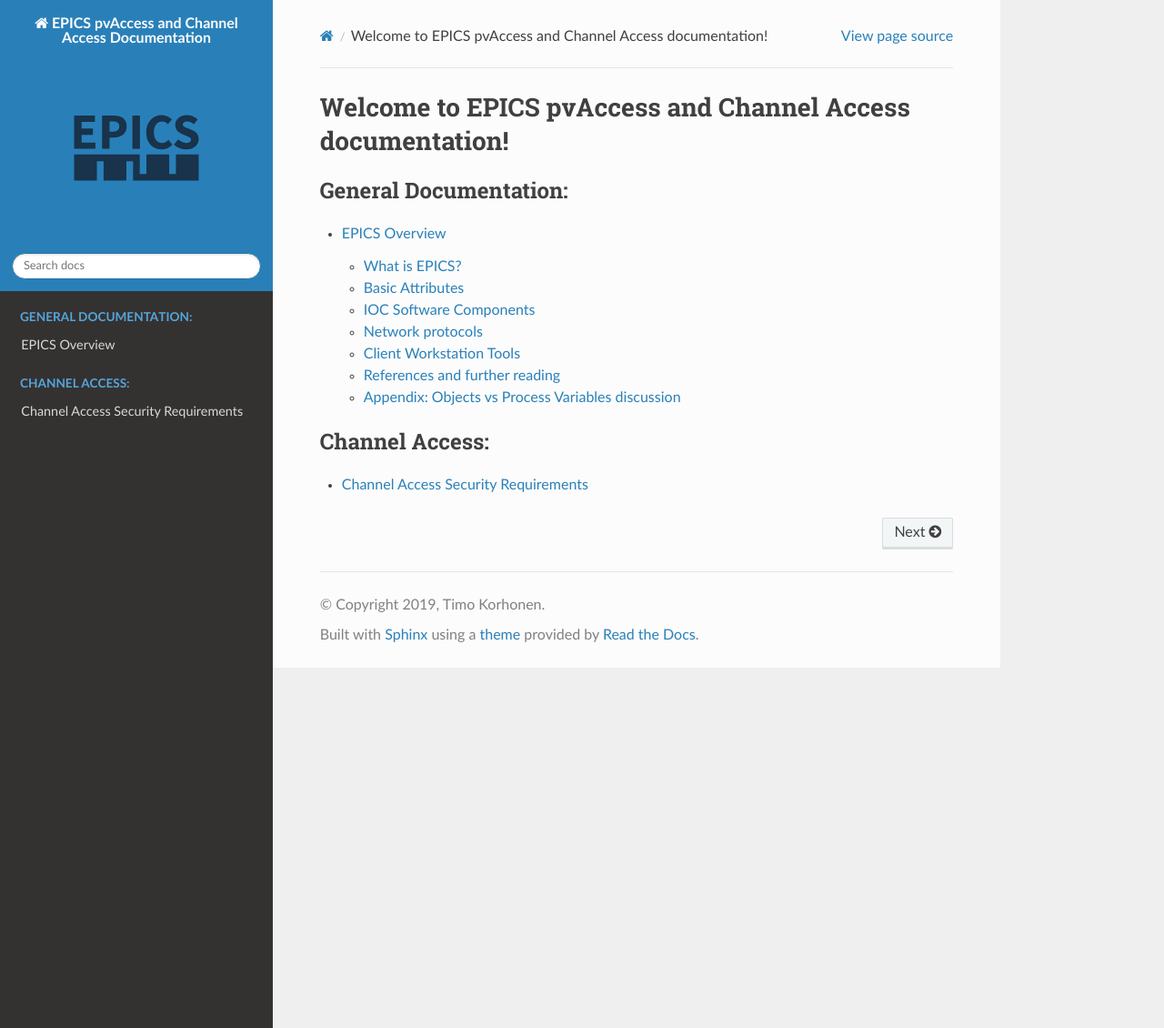
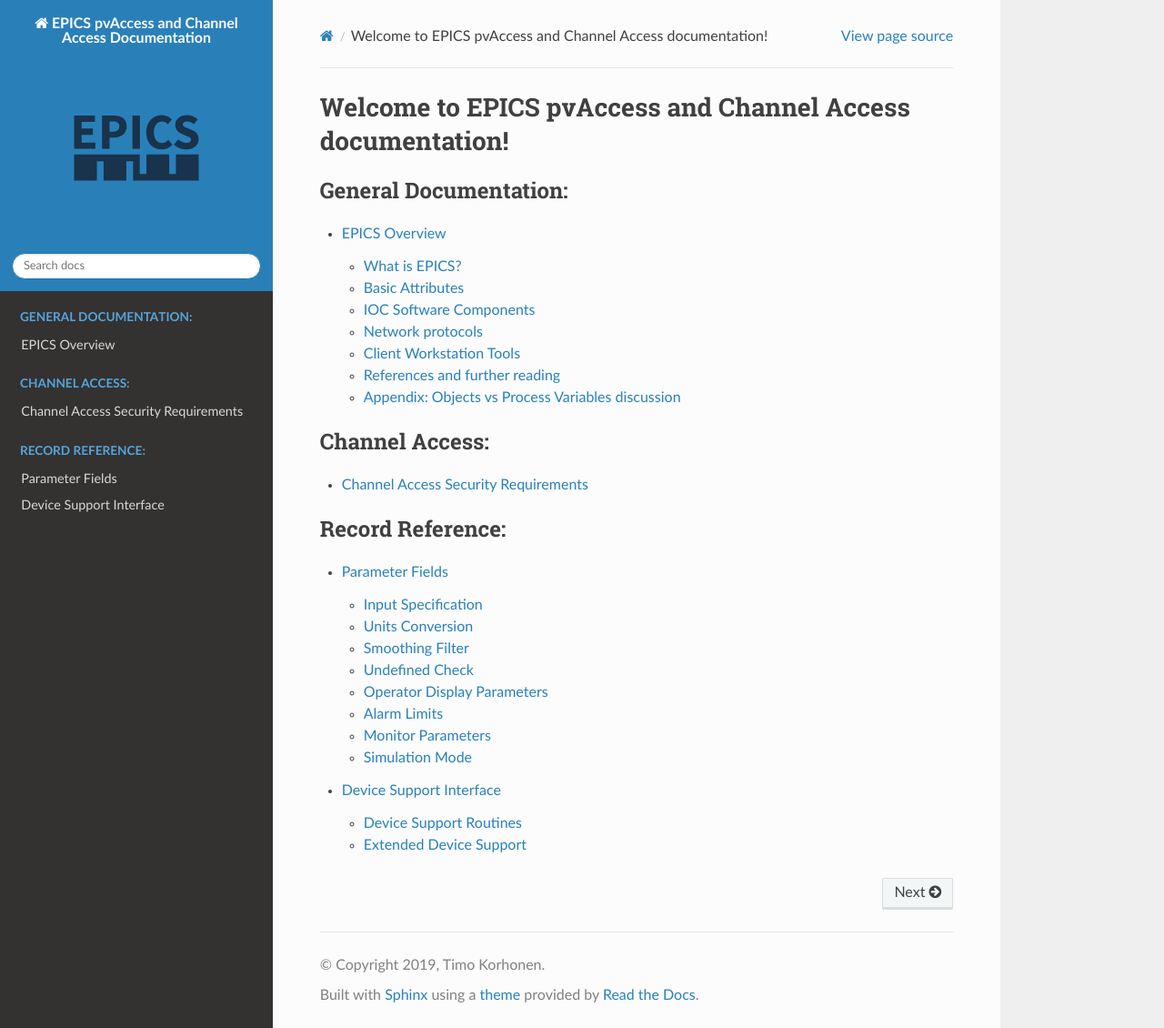
Before and after one commit to ttkorhonen/myDocument, a Sphinx documentation site: the page built from docs/index.rst, in a window 1280 px wide and 1130 px high. Shown: the whole window at 91% size. Built offline with Sphinx 7.4.7 and the Read the Docs theme 2.0.0, drawn with Linux system fonts in a browser that asks for light colours; pages that are not in the unit, such as notebooks, are missing from menus; some of the changed lines change nothing that is shown.

Commit message:
edited internal links and index

```diff
--- a/docs/index.rst
+++ b/docs/index.rst
@@ -22,4 +22,6 @@
 
 .. toctree::
    :maxdepth: 2
+   :caption: Record Reference:
+
    manual/airecord
--- a/docs/manual/airecord.rst
+++ b/docs/manual/airecord.rst
@@ -18,7 +18,7 @@
 The DTYP field selects which device support layer should be responsible
 for providing input data to the record. The ai device support layers
 provided by EPICS Base are documented in the `Device
-Support`_ section. External support
+Support <#device-support>`__ section. External support
 modules may provide additional device support for this record type. If
 not set explicitly, the DTYP value defaults to the first device support
 that is loaded for the record type, which will usually be the
@@ -28,7 +28,7 @@
 provides hardware address information that the device support uses to
 determine where the input data should come from. The format for the INP
 field value depends on the device support layer that is selected by the
-DTYP field. See `Address Specification`_
+DTYP field. See :ref:`Address Specification <#address-specification>`__
 for a description of the various hardware address formats supported.
 
 Units Conversion
```
